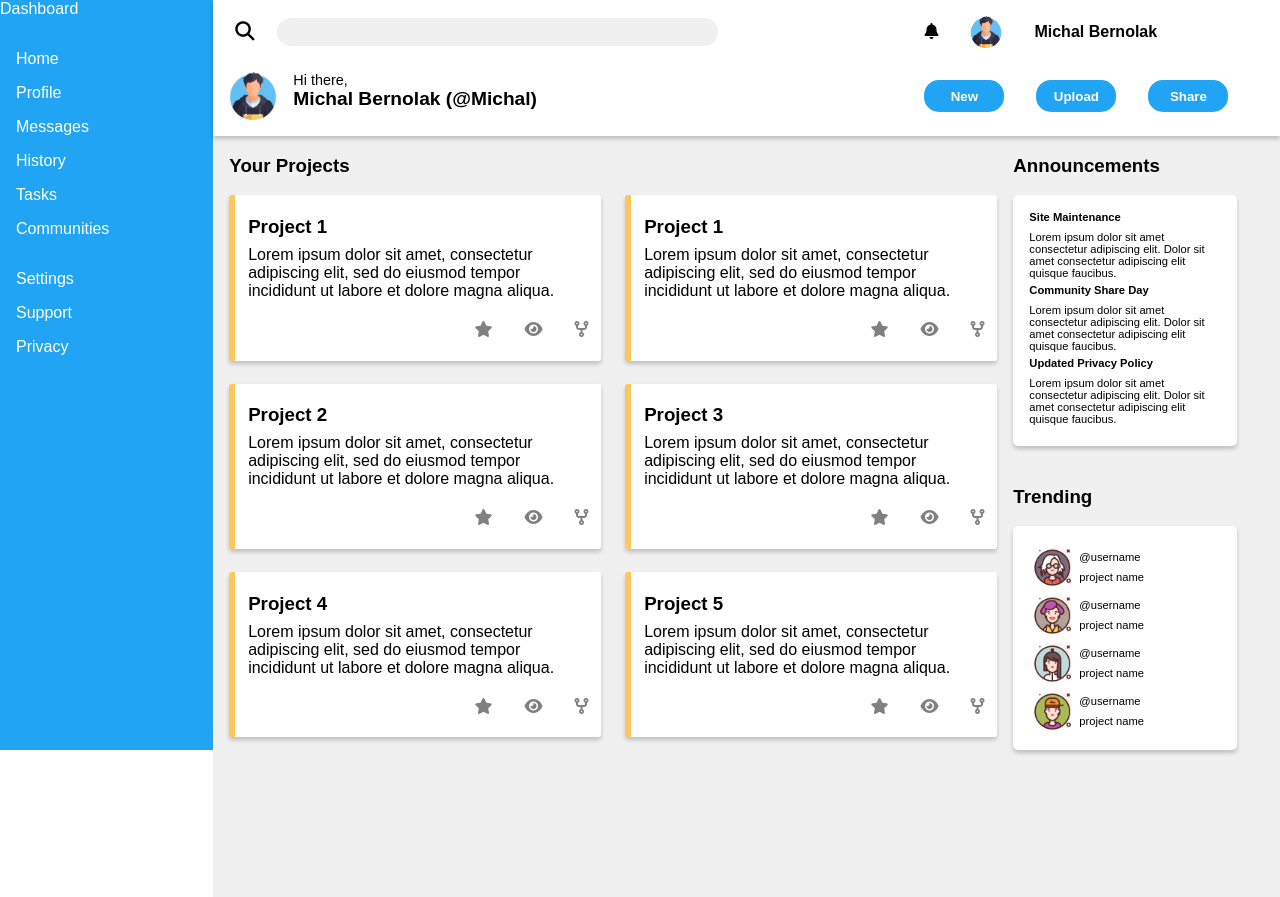
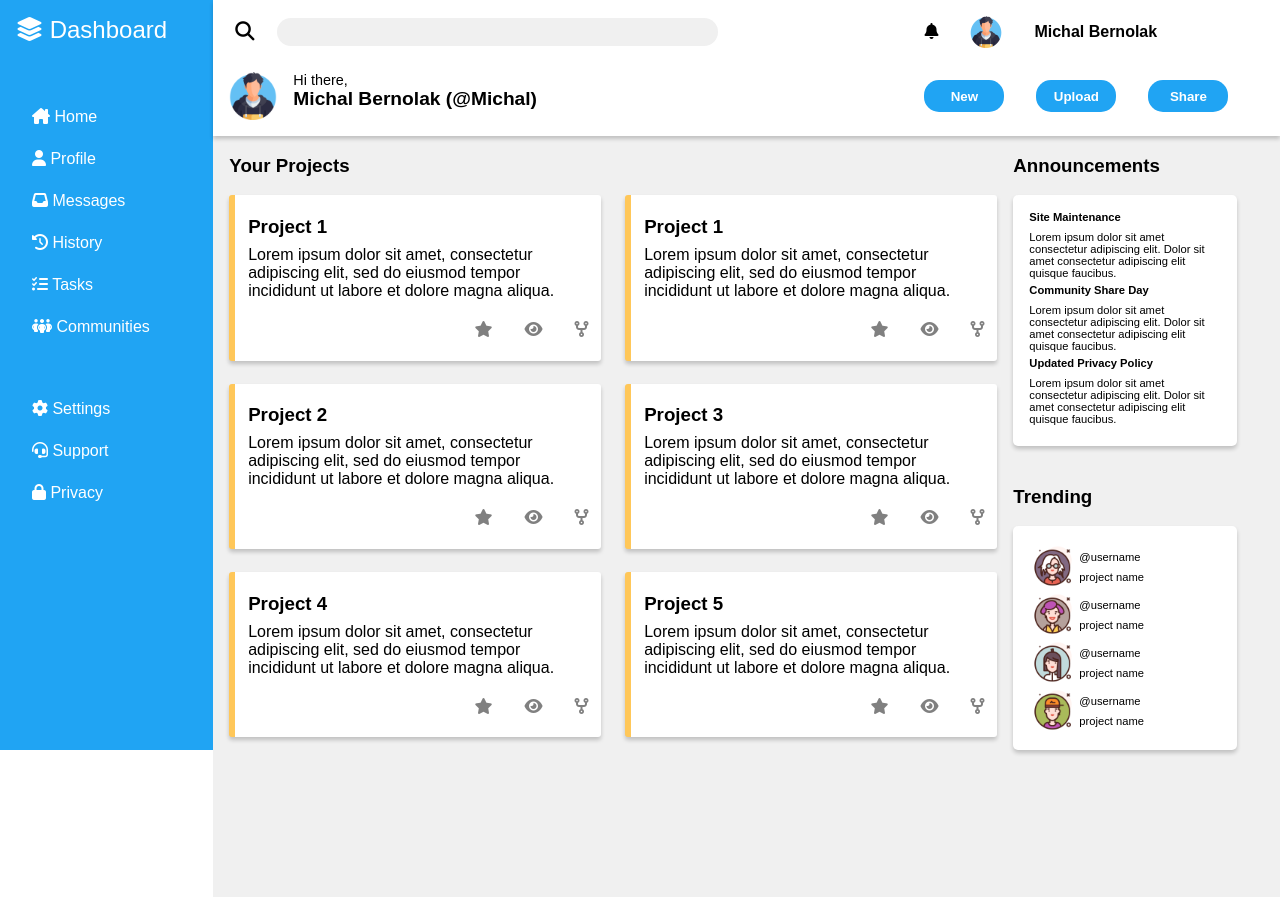
Before and after one commit to Micjaggs/dashboard-design, a plain HTML site: page index.html in a window 1280 px wide. Drawn offline with Linux system fonts and the light colour scheme.

Commit message:
style sidebar

```diff
--- a/index.html
+++ b/index.html
@@ -10,19 +10,19 @@
 <body>
     <div class="dashboard-layout">
         <aside class="sidebar">
-            <div class="logo">Dashboard</div>
+            <div class="logo"><i class="fa-solid fa-layer-group"></i> Dashboard</div>
             <nav class="btn-set-1">
-                <a href="#" class="nav">Home</a>
-                <a href="#" class="nav">Profile</a>
-                <a href="#" class="nav">Messages</a>
-                <a href="#" class="nav">History</a>
-                <a href="#" class="nav">Tasks</a>
-                <a href="#" class="nav">Communities</a>
+                <a href="#" class="nav"><i class="fa-solid fa-house-chimney"></i>  Home</a>
+                <a href="#" class="nav"><i class="fa-solid fa-user"></i>  Profile</a>
+                <a href="#" class="nav"><i class="fa-solid fa-inbox"></i>  Messages</a>
+                <a href="#" class="nav"><i class="fa-solid fa-clock-rotate-left"></i>  History</a>
+                <a href="#" class="nav"><i class="fa-solid fa-list-check"></i>  Tasks</a>
+                <a href="#" class="nav"><i class="fa-solid fa-people-group"></i>  Communities</a>
             </nav>
             <nav class="btn-set-2">
-                <a href="#" class="nav">Settings</a>
-                <a href="#" class="nav">Support</a>
-                <a href="#" class="nav">Privacy</a>
+                <a href="#" class="nav"><i class="fa-solid fa-gear"></i>  Settings</a>
+                <a href="#" class="nav"><i class="fa-solid fa-headset"></i>  Support</a>
+                <a href="#" class="nav"><i class="fa-solid fa-lock"></i>  Privacy</a>
             </nav>
         </aside>
 
--- a/style.css
+++ b/style.css
@@ -34,8 +34,16 @@ a {
     text-decoration: none;
 }
 
+a:hover {
+    transform: scale(1.2);
+    transition: 0.1s;
+}
+
 .logo {
     color: white;
+    padding-left: 1rem;
+    padding-top: 1rem;
+    font-size: x-large;
 }
 
 .dashboard-layout {
@@ -45,6 +53,8 @@ a {
     height: 100vh;
 
 }
+
+/* Side Bar */
 
 .sidebar {
     display: flex;
@@ -56,11 +66,19 @@ a {
 
 .sidebar > nav {
     margin-top: 2rem;
-    margin-left: 1rem;
+    margin-left: 2rem;
     display: flex;
     flex-direction: column;
     align-items: start;
-    gap: 1rem;
+    gap: 1.5rem;
+}
+
+.btn-set-1 {
+    padding-top: 2rem;
+}
+
+.btn-set-2 {
+    padding-top: 2rem;
 }
 
 /* main wraps everything EXCLUDING the sidebar */
```
